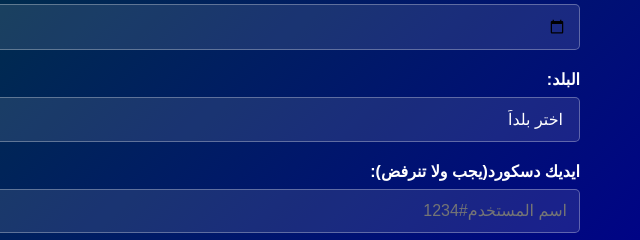
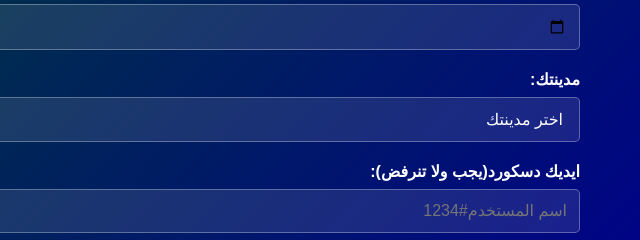
Before and after one commit to f-l7/FalcoN-LiFe, a plain HTML site: page create-identity.html in a window 1280 px wide. Shown: the part 596-836 px from the top of the page, 640-1280 px from the left. Drawn offline with Linux system fonts and the light colour scheme.

Commit message:
Update create-identity.html

```diff
--- a/create-identity.html
+++ b/create-identity.html
@@ -47,9 +47,9 @@
                 </div>
 
                 <div class="form-group">
-                    <label for="country">البلد:</label>
+                    <label for="country">مدينتك:</label>
                     <select id="country" required>
-                        <option value="">اختر بلداً</option>
+                        <option value="">اختر مدينتك</option>
                         <option value="لوس انجلوس">لوس انجلوس</option>
                         <option value="بليتو">بليتو</option>
                         <option value="ساندي شور">ساندي شور</option>
```
